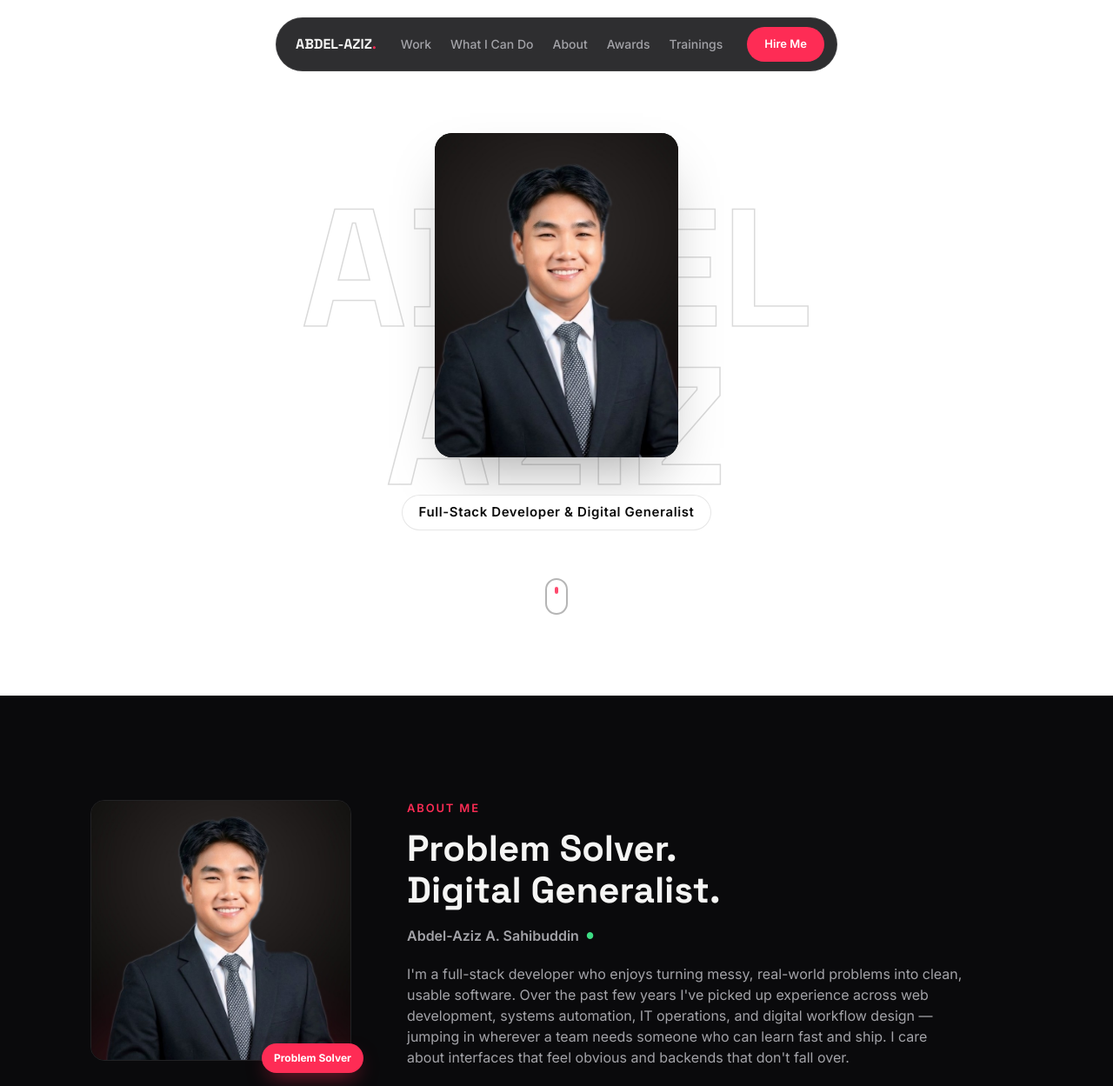
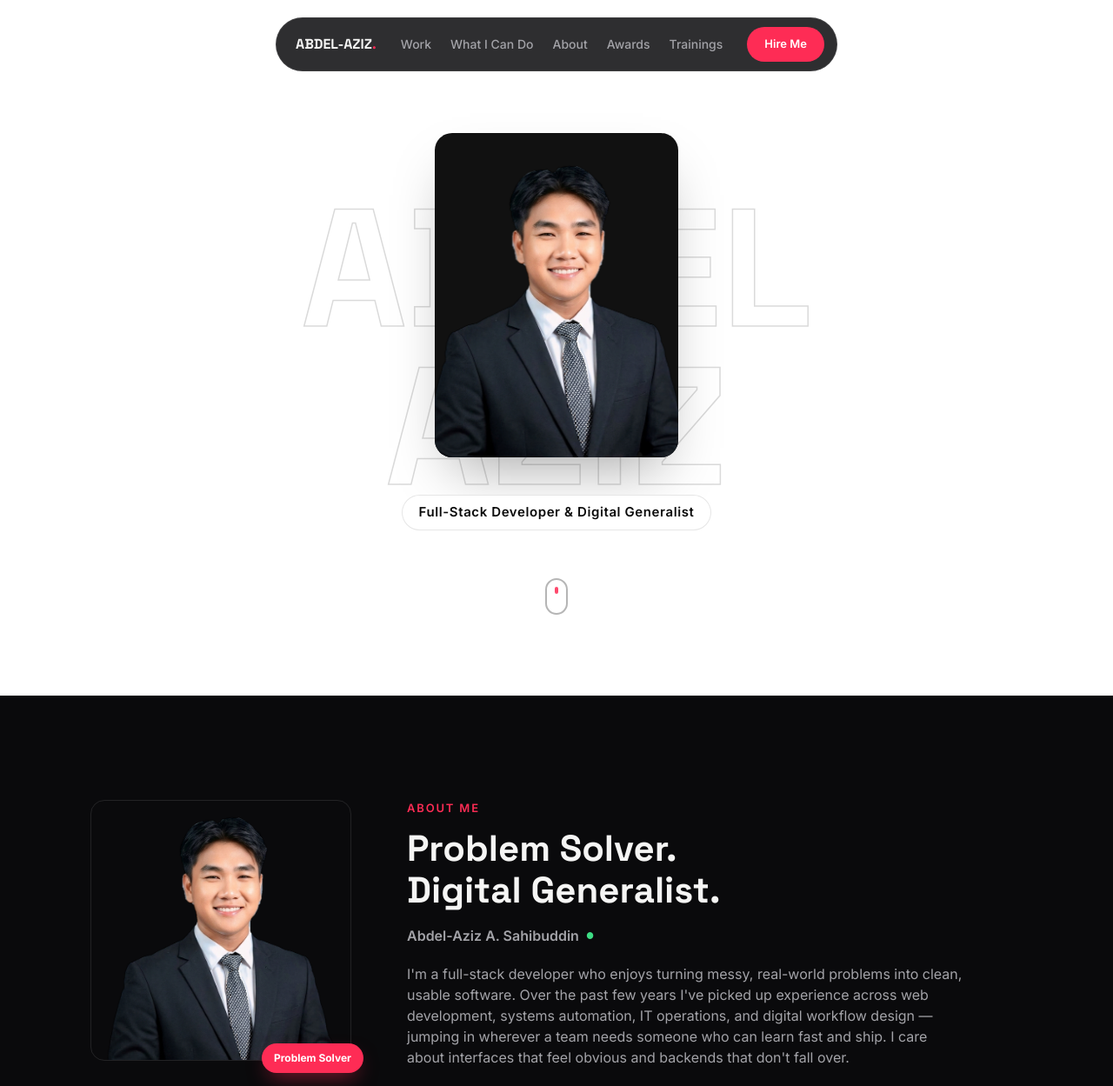
Before and after one commit to PX01-21423/portfolio, a plain HTML site: page index.html in a window 1280 px wide. Shown: the top 1249 px of the page at 87% size. Drawn offline with Linux system fonts and the light colour scheme.

Commit message:
Update index.html

```diff
--- a/index.html
+++ b/index.html
@@ -46,7 +46,7 @@
 
   <div class="hero__content">
     <div class="hero__portrait">
-      <img src="assets/headshot-final.jpg" alt="Portrait of Abdel-Aziz A. Sahibuddin" />
+      <img src="assets/headshot-cutout.png" alt="Portrait of Abdel-Aziz A. Sahibuddin" />
     </div>
     <p class="hero__tagline">Full-Stack Developer &amp; Digital Generalist</p>
     <a href="#about" class="hero__scroll" aria-label="Scroll to About">
@@ -61,7 +61,7 @@
 
     <div class="about__side">
       <div class="about__photo-wrap">
-        <img src="assets/headshot-final.jpg" alt="Abdel-Aziz A. Sahibuddin headshot" class="about__photo" />
+        <img src="assets/headshot-cutout.png" alt="Abdel-Aziz A. Sahibuddin headshot" class="about__photo" />
         <span class="about__badge">Problem Solver</span>
       </div>
 
```
